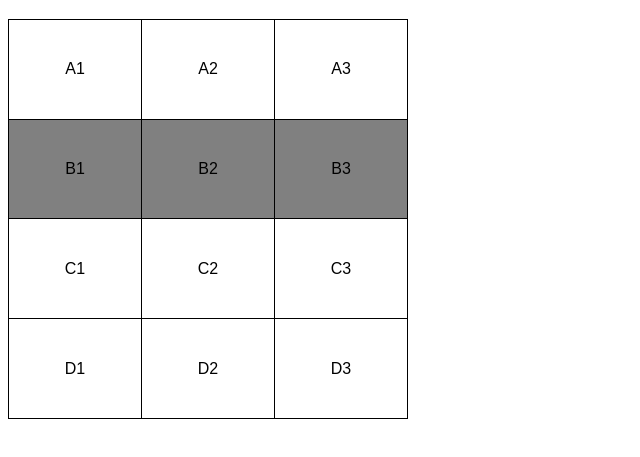
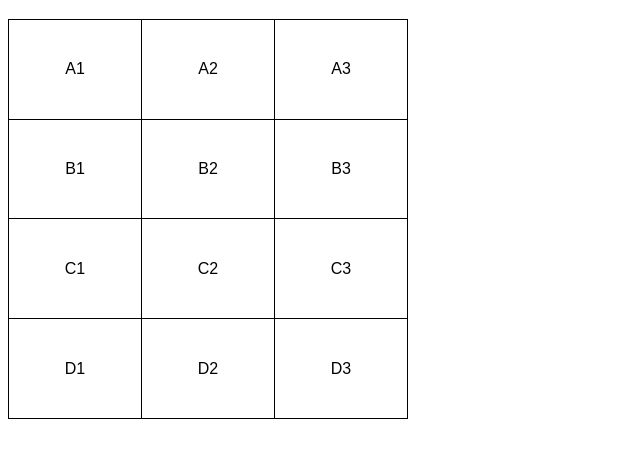
Before and after one commit to steniocsantos/html-css, a plain HTML site: page exercicios/ex023/tabela001.html in a window 1280 px wide. Shown: the part 61-518 px from the top of the page, without its empty margins (0-640 px from the left). Drawn offline with Linux system fonts and the light colour scheme.

Commit message:
Update tabela001.html

```diff
--- a/exercicios/ex023/tabela001.html
+++ b/exercicios/ex023/tabela001.html
@@ -14,10 +14,6 @@
             width: 400px;
             height: 400px;
             border-collapse: collapse;
-        }
-
-        tr.linha {
-            background-color: gray;
         }
 
         td {
@@ -45,7 +41,7 @@
             <td>A2</td>
             <td>A3</td>
           </tr>
-          <tr class="linha">
+          <tr>
             <td>B1</td>
             <td>B2</td>
             <td>B3</td>
```
